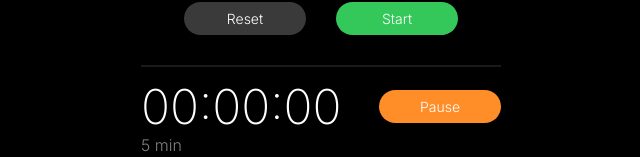
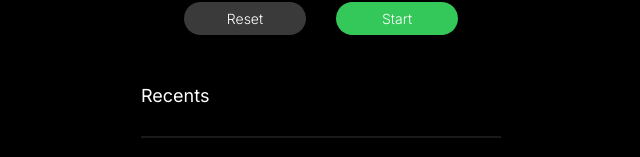
Before and after one commit to arturvas/timer, a React (Vite) app: page / in a window 1280 px wide. Both pictures are taken after a click on the button "Start". Shown: the part 417-574 px from the top of the page, without its empty margins (319-959 px from the left). Built offline with nearby package versions, Linux system fonts and the light colour scheme.

Commit message:
feat: enhance Timer management with support for multiple timers

```diff
--- a/src/App.jsx
+++ b/src/App.jsx
@@ -2,18 +2,32 @@ import { useState } from 'react';
 import Header from './components/Header.jsx';
 import Timer from './components/Timer.jsx';
 import Start from './components/Start.jsx';
-import Recents from './components/Recents.jsx';
 
 function App() {
-  const [initialSeconds, setInitialSeconds] = useState(null);
+  const [timers, setTimers] = useState([]);
+
+  function addTimer(seconds) {
+    let id = 0;
+
+    const newTimer = {
+      id: id++,
+      initialSeconds: seconds,
+    };
+
+    setTimers((prevState) => [...prevState, newTimer]);
+  }
 
   return (
     <>
       <div className="container">
         <Header />
-        <Start startTimer={setInitialSeconds} />
-        {initialSeconds !== null && <Timer initialSeconds={initialSeconds} />}
-        <Recents />
+        <Start startTimer={addTimer} />
+        {timers.length > 0 && <h2 className={'recents-title'}>Recents</h2>}
+        {timers.map((timer) => (
+          <>
+            <Timer initialSeconds={timer.initialSeconds} />
+          </>
+        ))}
       </div>
     </>
   );
```
